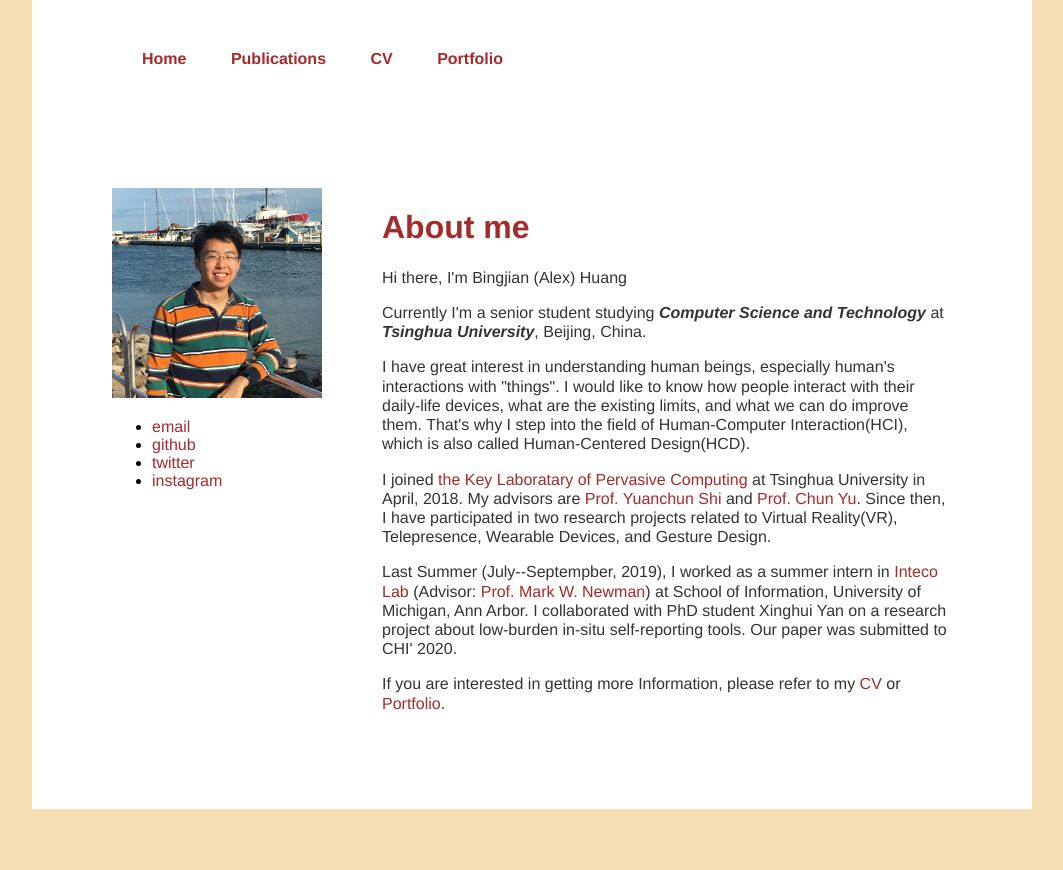
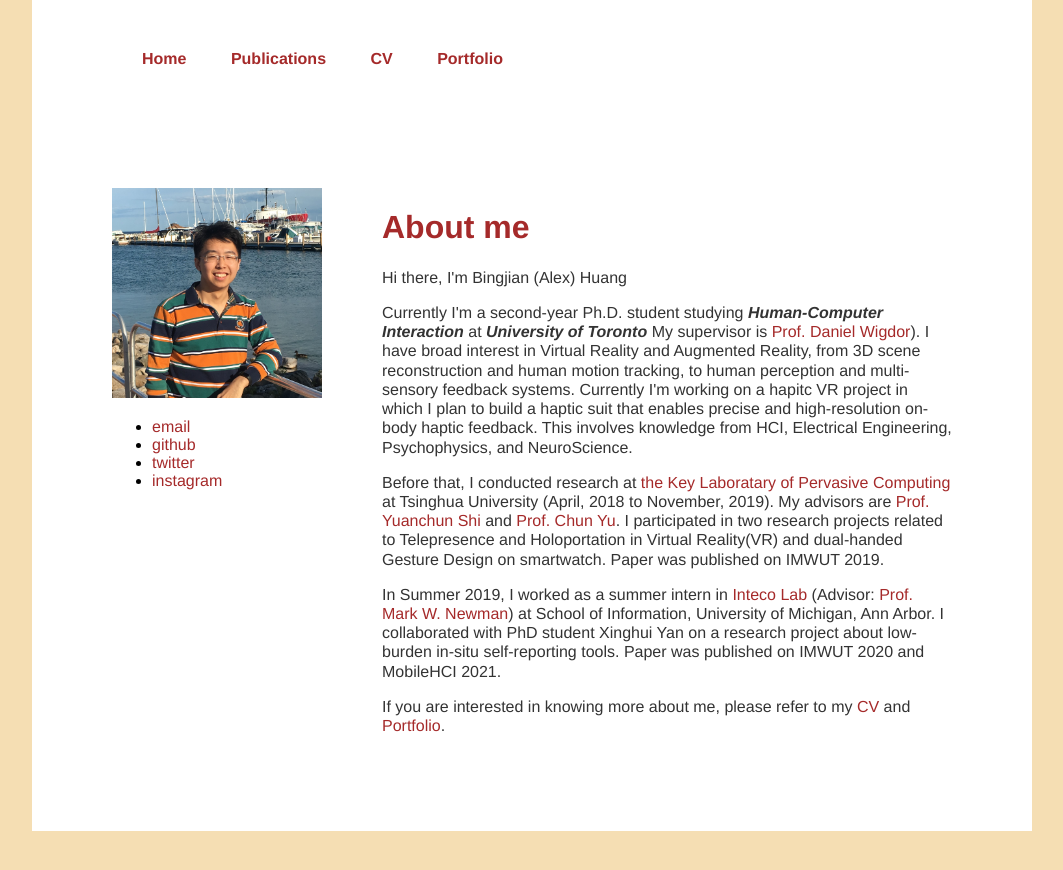
Before and after one commit to huangbj16/huangbj16.github.io, a Jekyll site: the page built from index.html, in a window 1280 px wide. Shown: the top 870 px of the page, without its empty margins (108-1171 px from the left). Built offline with Jekyll 4.4.1, drawn with Linux system fonts in a browser that asks for light colours.

Commit message:
2021 update

```diff
--- a/index.html
+++ b/index.html
@@ -1,6 +1,6 @@
 ---
 layout: default
-title: Bingjian (Alex) Huang | CS senior in Tsinghua University
+title: Bingjian (Alex) Huang | PhD student at University of Toronto
 ---
 
 
@@ -10,7 +10,7 @@ title: Bingjian (Alex) Huang | CS senior in Tsinghua University
     <div class="column left">
       <img src="avatar.jpg" class="avatar">
       <ul>
-        <li><a href="mailto:huangbj16@gmail.com">email</a></li>
+        <li><a href="mailto:bj.huang@mail.toronto.ca">email</a></li>
         <li><a href="https://github.com/huangbj16">github</a></li>
         <li><a href="https://twitter.com/bingjian_huang">twitter</a></li>
         <li><a href="https://www.instagram.com/huangbj16">instagram</a></li>
@@ -19,23 +19,23 @@ title: Bingjian (Alex) Huang | CS senior in Tsinghua University
     <div class="column right">
         <h1>About me</h1>
         <p>Hi there, I'm Bingjian (Alex) Huang</p>
-        <p>Currently I'm a senior student studying <em><b>Computer Science and Technology</b></em> at <em><b>Tsinghua University</b></em>, Beijing, China.</p>
         <p>
-            I have great interest in understanding human beings, especially human's interactions with "things".
-            I would like to know how people interact with their daily-life devices, what are the existing limits, and what we can do improve them.
-            That's why I step into the field of Human-Computer Interaction(HCI), which is also called Human-Centered Design(HCD).
+            Currently I'm a second-year Ph.D. student studying <em><b>Human-Computer Interaction</b></em> at <em><b>University of Toronto</b></em>
+            My supervisor is <a href="https://www.dgp.toronto.edu/~dwigdor/">Prof. Daniel Wigdor</a>).
+            I have broad interest in Virtual Reality and Augmented Reality, from 3D scene reconstruction and human motion tracking, to human perception and multi-sensory feedback systems.
+            Currently I'm working on a hapitc VR project in which I plan to build a haptic suit that enables precise and high-resolution on-body haptic feedback. This involves knowledge from HCI, Electrical Engineering, Psychophysics, and NeuroScience.
         </p>
         <p>
-            I joined <a href="http://pi.cs.tsinghua.edu.cn/">the Key Laboratary of Pervasive Computing</a> at Tsinghua University in April, 2018.
+            Before that, I conducted research at <a href="http://pi.cs.tsinghua.edu.cn/">the Key Laboratary of Pervasive Computing</a> at Tsinghua University (April, 2018 to November, 2019).
             My advisors are <a href="http://pi.cs.tsinghua.edu.cn/lab/people/shiyc/">Prof. Yuanchun Shi</a> and <a href="http://pi.cs.tsinghua.edu.cn/lab/people/ChunYu/">Prof. Chun Yu</a>.
-            Since then, I have participated in two research projects related to Virtual Reality(VR), Telepresence, Wearable Devices, and Gesture Design.
+            I participated in two research projects related to Telepresence and Holoportation in Virtual Reality(VR) and dual-handed Gesture Design on smartwatch. Paper was published on IMWUT 2019.
         </p>
         <p>
-            Last Summer (July--Septempber, 2019), I worked as a summer intern in <a href="http://www.intecolab.com/">Inteco Lab</a> (Advisor: <a href="http://mwnewman.people.si.umich.edu/">Prof. Mark W. Newman</a>) at School of Information, University of Michigan, Ann Arbor.
-            I collaborated with PhD student Xinghui Yan on a research project about low-burden in-situ self-reporting tools. Our paper was submitted to CHI' 2020.
+            In Summer 2019, I worked as a summer intern in <a href="http://www.intecolab.com/">Inteco Lab</a> (Advisor: <a href="http://mwnewman.people.si.umich.edu/">Prof. Mark W. Newman</a>) at School of Information, University of Michigan, Ann Arbor.
+            I collaborated with PhD student Xinghui Yan on a research project about low-burden in-situ self-reporting tools. Paper was published on IMWUT 2020 and MobileHCI 2021.
         </p>
         <p>
-            If you are interested in getting more Information, please refer to my <a href="/cv">CV</a> or <a href="/portfolio">Portfolio</a>.
+            If you are interested in knowing more about me, please refer to my <a href="/cv">CV</a> and <a href="/portfolio">Portfolio</a>.
         </p>
     </div>
   </div>
```
Also changed, not shown: 1 other file.
